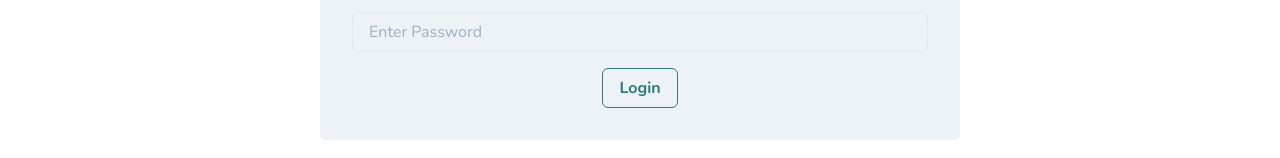
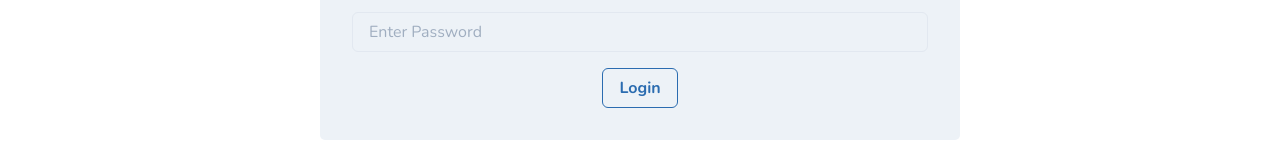
Before and after one commit to LMV-Codes/BlogChallenge, a React (Create React App) app: page /login in a window 1280 px wide. Shown: the part 295-453 px from the top of the page. Built offline with nearby package versions, Linux system fonts and the light colour scheme.

Commit message:
Changed colorScheme on login button

```diff
--- a/src/pages/Login.tsx
+++ b/src/pages/Login.tsx
@@ -85,7 +85,7 @@ export const Login: React.FC<LoginProps> = ({ setUserData }) => {
                 <Button
                   marginTop="1em"
                   variant="outline"
-                  colorScheme="teal"
+                  colorScheme="blue"
                   isLoading={props.isSubmitting}
                   type="submit"
                 >
```
